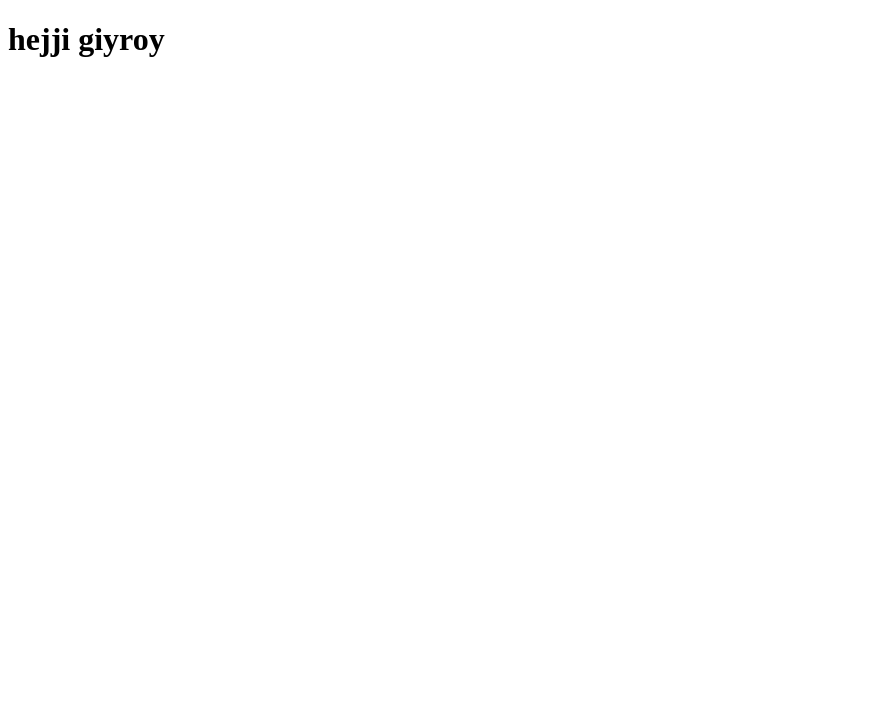
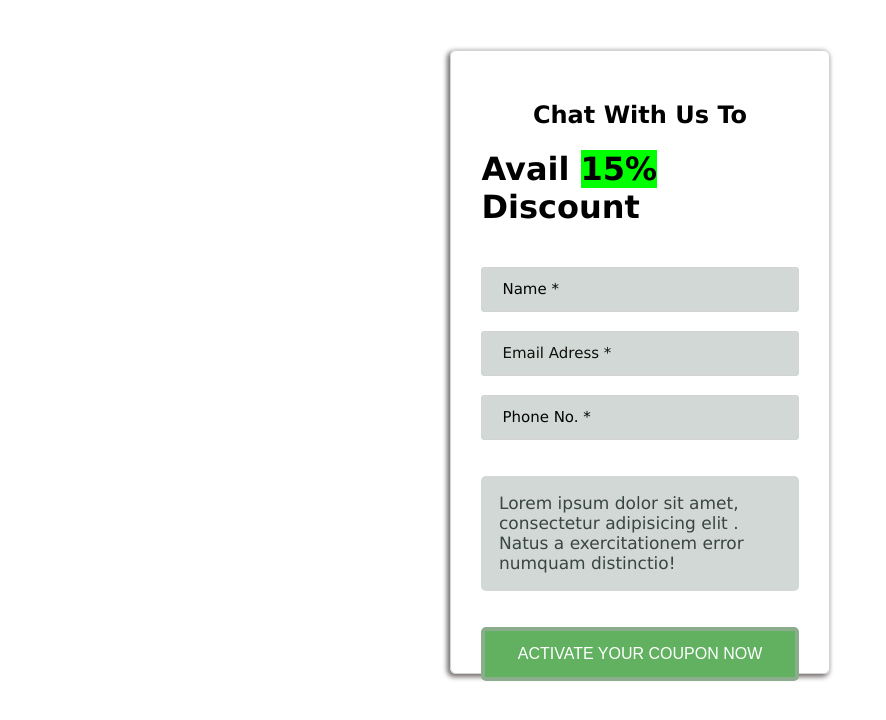
Before and after one commit to ProgrammerNafis/first, a plain HTML site: page index.html in a window 1280 px wide. Shown: the whole page, without its empty margins (0-886 px from the left). Drawn offline with Linux system fonts and the light colour scheme.

Commit message:
HTML CSS Form

```diff
--- /dev/null
+++ b/headstyle.css
@@ -0,0 +1,85 @@
+*{
+    box-sizing: border-box;
+}
+.container{  margin:50px auto;
+background-color: #aliceblue;
+height: 39rem;
+width: 30%;
+padding: 30px;
+border: 1px solid lightgray;
+box-shadow: -2px 2px 5px 1px rgb(119, 111, 111);
+border-radius: 6px;
+font-family: Verdana, Geneva, Tahoma, sans-serif;
+
+}
+
+h2{
+ text-transform: capitalize;
+ text-align: center;
+
+
+}
+
+input[type=text] , input[type=email]{
+ padding: 20px;
+ width: 100%;
+ height: 45px;
+ background-color: rgb(209, 216, 213);
+ color: green;
+ border: 1px solid lightgray;
+ border-radius: 3px;
+
+}
+
+input[type=text]::placeholder{
+    color: rgb(4, 4, 4);
+    font-size: 15px;
+    font-family: Verdana, Geneva, Tahoma, sans-serif;
+}
+input[type=email]::placeholder{ color: rgb(17, 17, 12);
+    font-size: 15px;
+    font-family: Verdana, Geneva, Tahoma, sans-serif;
+
+}
+input[type=text]:focus{
+    background-color: red;
+}
+input[type=email]:focus{
+    background-color: aquamarine;
+}
+.sum{
+    font-size: 17px;
+    color: rgb(57, 70, 64);
+    background-color:  rgb(209, 216, 213) ;
+    padding: 1.1rem;
+    border-radius: 5px;
+}
+
+.sum:hover{
+    background-color: rgb(0, 0, 0);
+    color: rgb(255, 255, 255);
+}
+input[type=submit]{
+    width: 100%;
+    height: 3.4rem;
+    font-size: 1rem;
+    color: rgb(255, 255, 255);
+    background-color: rgb(97, 177, 97);
+    border: 4px solid rgb(140, 173, 140);
+    border-radius: 5px;
+    transition-duration: 0.4s;
+    transition-timing-function: ease-in-out;
+
+}
+
+input[type=submit]:hover{
+    font-size: 1.1rem;
+    color: rgb(0, 0, 0);
+    padding-top: 4px;
+    padding-bottom: 4px;
+    background-color: #f2f2f2;
+}
+
+.container:hover{
+    background-color: #f2f2f2;
+}
--- a/index.html
+++ b/index.html
@@ -1,11 +1,37 @@
 <!DOCTYPE html>
 <html lang="en">
 <head>
+    <link rel="stylesheet" href="headstyle.css">
     <meta charset="UTF-8">
     <meta name="viewport" content="width=device-width, initial-scale=1.0">
-    <title>Document</title>
+    <title>Header
+    </title>
 </head>
 <body>
-                <h1>hejji giyroy</h1>
+
+
+<div class="container">
+<h2>chat with us to</h2>
+<h1>Avail <span style="background-color: lime;"> 15%</span> Discount </h1>
+<br>
+<input type="text" name="username" id="" placeholder="Name *">
+<br> <br>
+<input type="email" name="email" id="" placeholder="Email Adress *"> <br><br>
+<input type="text" name="phone" id="" placeholder="Phone No. *">
+<br><br>
+<p class="sum">Lorem ipsum dolor sit amet,
+     consectetur adipisicing elit
+    . Natus a exercitationem error
+     numquam distinctio!</p>
+     <br>
+     <input type="submit" value="ACTIVATE YOUR COUPON NOW">
+
+
+
+
+</div>
+
+
+
 </body>
 </html>
```
Also changed, not shown: 1 other file.
